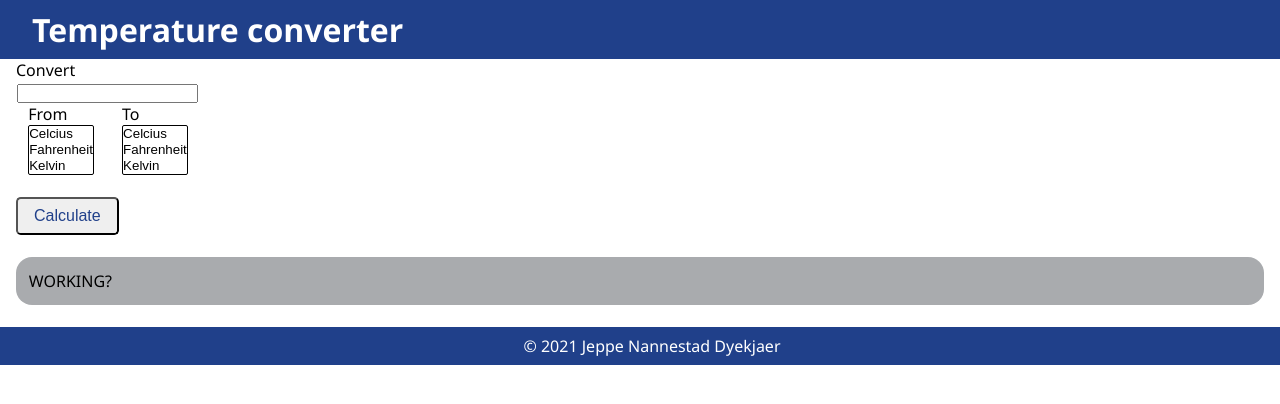
After one commit to Jepp0103/Web_App_XAMPP_Tasks, a PHP site: page /temperature_converter.php in a window 1280 px wide. The commit adds this page. Shown: the top 404 px of the page. Run offline with PHP 8.4, Linux system fonts and the light colour scheme.

Commit message:
Implementing temperature converter in php

```diff
--- /dev/null
+++ b/7._php/backend/temperature_converter_backend.php
@@ -0,0 +1,8 @@
+<?php
+    $fromUnit; //Setting chosen units in dropdown globally in order to do the calculation
+    $toUnit;
+    $tempNumber;
+    $resultNumber;
+
+    echo "WORKING?";
+?>
--- /dev/null
+++ b/7._php/css/temperature_converter.css
@@ -0,0 +1,81 @@
+* {
+    margin: 0;
+    padding: 0rem;
+}
+
+header > h1, footer > p {
+    color: #FFFF;
+    padding: 0.5rem;
+}
+
+body {
+    font-family: 'Segoe UI';
+}
+
+header, footer {
+    background-color: #20408a;
+}
+
+
+footer {
+    text-align: center;
+}
+
+header > h1, footer > p {
+    color: #FFFF;
+    padding-left: 2rem;
+}
+
+ul {
+    overflow-y: scroll;
+    list-style: none;
+}
+
+#fromConv, #toConv {
+    border-style: groove;
+    border-color: #000;
+}
+
+li {
+    text-align: left;
+}
+
+#convDiv {
+    display: flex;
+    justify-content: space-evenly;
+    padding-right: 1.5em;
+}
+
+#formDiv {
+    width: 15em;
+}
+
+#calcBtn {
+    position: relative;
+    left: 1em;
+    color: #20408a;
+    font-size: 1rem;
+    padding: 0.5rem 1rem;
+    border-radius: 0.3rem;
+}
+
+#convertNumberLabel{
+    padding-left: 1em;
+}
+
+#convertNumber  {
+    position: relative;
+    left: 1.3em;
+}
+
+#from_cel, #from_fahr, #from_kel, #to_cel, #to_fahr, #to_kel {
+    cursor: pointer;
+}
+
+#resultDiv {
+    background-color: #a9abae;
+    border-radius: 1rem;
+    padding: 0.8em;
+    margin-right: 1em;
+    margin-left: 1em;
+}
--- /dev/null
+++ b/7._php/temperature_converter.php
@@ -0,0 +1,71 @@
+<!DOCTYPE html>
+<html lang="en">
+
+<head>
+    <meta charset="UTF-8">
+    <meta http-equiv="X-UA-Compatible" content="IE=edge">
+    <meta name="viewport" content="width=device-width, initial-scale=1.0">
+    <title>Temperature converter</title>
+    <link rel="stylesheet" href="./css/temperature_converter.css">
+</head>
+
+<body>
+    <header>
+        <h1>Temperature converter</h1>
+    </header>
+    <main>
+        <div id="formDiv">
+            <form method="post">
+                <label for="convertNumber" id="convertNumberLabel">Convert</label>
+                <br>
+                <input type="number" id="convertNumber">
+                <div id="convDiv">
+                    <div id="fromDiv">
+                        <label for="fromConv">From</label>
+                        <br>
+                        <select size="3" name="fromConv" id="fromConv">
+                            <option id=from_cel>
+                                Celcius
+                            </option>
+                            <option id="from_fahr">
+                                Fahrenheit
+                            </option>
+                            <option id="from_kel">
+                                Kelvin
+                            </option>
+                        </select>
+                    </div>
+                    <div id="toDiv">
+                        <label for="toConv">To</label>
+                        <br>
+                        <select size="3" name="fromConv" id="toConv">
+                            <option id="to_cel">
+                                Celcius
+                            </option>
+                            <option id="to_fahr">
+                                Fahrenheit
+                            </option>
+                            <option id="to_kel">
+                                Kelvin
+                            </option>
+                        </select>
+                    </div>
+                </form>
+            </div>
+            <br>
+            <button id="calcBtn">Calculate</button>
+        </div>
+    </main>
+    <br>
+    <div id="resultDiv">
+        <?php
+            include "./backend/temperature_converter_backend.php";
+        ?>
+    </div>
+    <br>
+    <footer>
+        <p id="copyrightText">&#169; 2021 Jeppe Nannestad Dyekjaer</p>
+    </footer>
+</body>
+
+</html>
```
Also changed, not shown: 7._php/backend/tax_calculator_backend.php (+5 -5 lines), 7._php/tax_calculator.php (renamed from 7._php/tax_calculator_frontend.php, +1 -11 lines).
